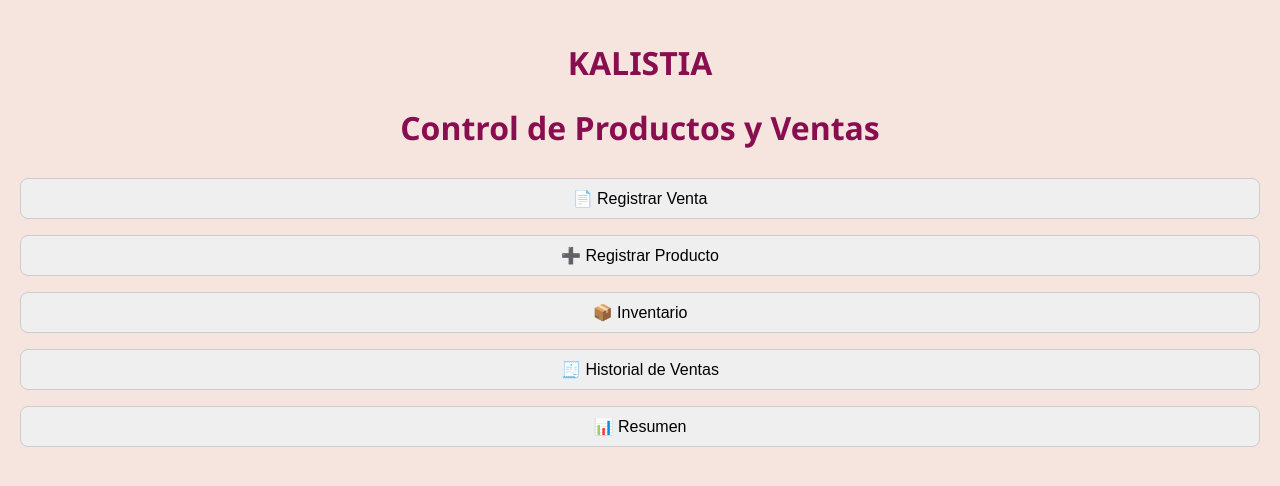
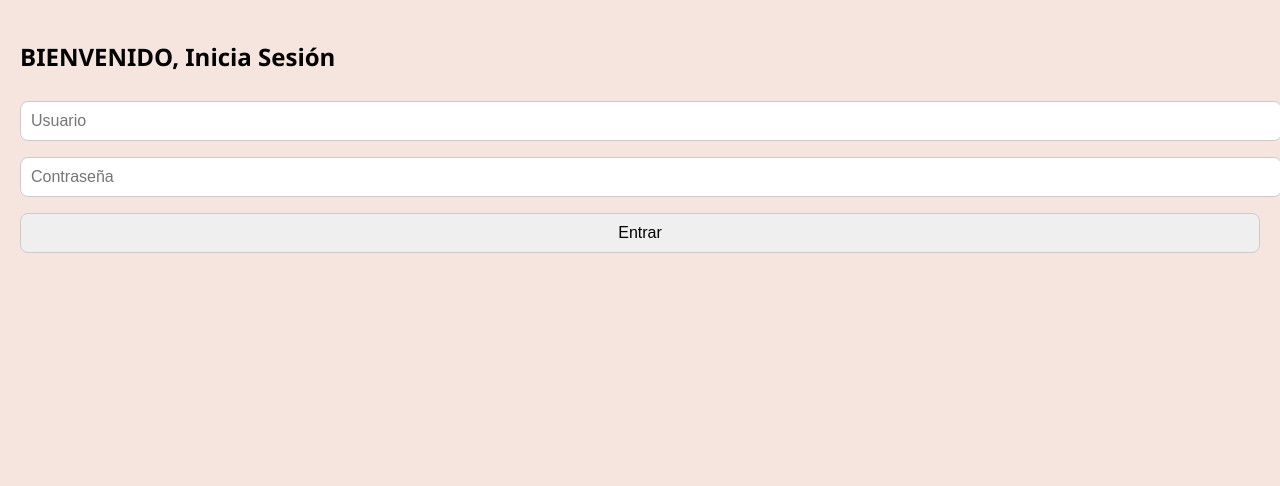
Before and after one commit to Mancilladmm7/KALISTIA, a plain HTML site: page index.html in a window 1280 px wide. Drawn offline with Linux system fonts and the light colour scheme.

Commit message:
Add files via upload

```diff
--- a/app.js
+++ b/app.js
@@ -2,7 +2,6 @@ let productos = JSON.parse(localStorage.getItem("productos")) || [];
 let ventas = JSON.parse(localStorage.getItem("ventas")) || [];
 actualizarSelect();
 
-// ✅ FUNCION PARA CONVERTIR IMAGEN A BASE64
 function convertirABase64(file, callback) {
   const reader = new FileReader();
   reader.onloadend = function () {
@@ -10,7 +9,6 @@ function convertirABase64(file, callback) {
   };
   reader.readAsDataURL(file);
 }
-
 
 function guardarDatos() {
   localStorage.setItem("productos", JSON.stringify(productos));
@@ -212,12 +210,6 @@ function actualizarSelect() {
   });
 }
 
-function convertirABase64(file, callback) {
-  const reader = new FileReader();
-  reader.onloadend = () => callback(reader.result);
-  reader.readAsDataURL(file);
-}
-
 // Inicializar
 actualizarSelect();
 mostrarInventario();
--- a/index.html
+++ b/index.html
@@ -1,19 +1,53 @@
 <!DOCTYPE html>
 <html lang="es">
+
 <head>
   <meta charset="UTF-8" />
   <meta name="viewport" content="width=device-width, initial-scale=1.0" />
-  <meta name="viewport" content="width=device-width, initial-scale=1.0"> <!-- ✅ AQUÍ -->
+  <meta name="viewport" content="width=device-width, initial-scale=1.0">
   <title>KALISTIA</title>
   <link rel="stylesheet" href="style.css" />
+
+  <script type="module">
+    import { initializeApp } from "https://www.gstatic.com/firebasejs/10.4.0/firebase-app.js";
+    import { getDatabase, ref, set, push, onValue } from "https://www.gstatic.com/firebasejs/10.4.0/firebase-database.js";
+
+    const firebaseConfig = {
+    apiKey: "AIzaSyD3jyzvzHs2QvvgIt8PsYd6CfgWqF8nltg",
+    authDomain: "kalistia-d34be.firebaseapp.com",
+    projectId: "kalistia-d34be",
+    storageBucket: "kalistia-d34be.firebasestorage.app",
+    messagingSenderId: "804553759366",
+    appId: "1:804553759366:web:f4defef4c8358f79e78f07"
+    };
+
+    const app = initializeApp(firebaseConfig);
+    const db = getDatabase(app);
+
+    window.firebaseDB = db;
+    window.firebaseRef = ref;
+    window.firebasePush = push;
+    window.firebaseSet = set;
+    window.firebaseOnValue = onValue;
+  </script>
+</head>
+
+
 </head>
 
 <body>
 
+<div id="login-container">
+  <h2>BIENVENIDO, Inicia Sesión</h2>
+  <input type="text" id="usuario" placeholder="Usuario" />
+  <input type="password" id="contrasena" placeholder="Contraseña" />
+  <button onclick="iniciarSesion()">Entrar</button>
 </div>
+
+<div id="app-container" style="display: none;">
+
   <h1>KALISTIA</h1>
   <h1>Control de Productos y Ventas</h1>
-
 
 <button onclick="mostrarSeccion('venta')">📄 Registrar Venta</button>
 <button onclick="mostrarSeccion('producto')">➕ Registrar Producto</button>
@@ -90,8 +124,31 @@
     </table>
   </div>
 </section>
-
+  </div>
 
   <script src="app.js"></script>
+  <script>
+
+function iniciarSesion() {
+    const usuario = document.getElementById("usuario").value;
+    const contrasena = document.getElementById("contrasena").value;
+
+    if (usuario === "DANIEL MANCILLA" && contrasena === "2606") {
+      document.getElementById("login-container").style.display = "none";
+      document.getElementById("app-container").style.display = "block";
+    } else {
+      alert("Credenciales incorrectas");
+    }
+  }
+
+  function mostrarSeccion(id) {
+    const secciones = document.querySelectorAll(".seccion");
+    secciones.forEach(sec => sec.style.display = "none");
+    document.getElementById(id).style.display = "block";
+  }
+</script>
+
 </body>
 </html>
+
+</div>
```
